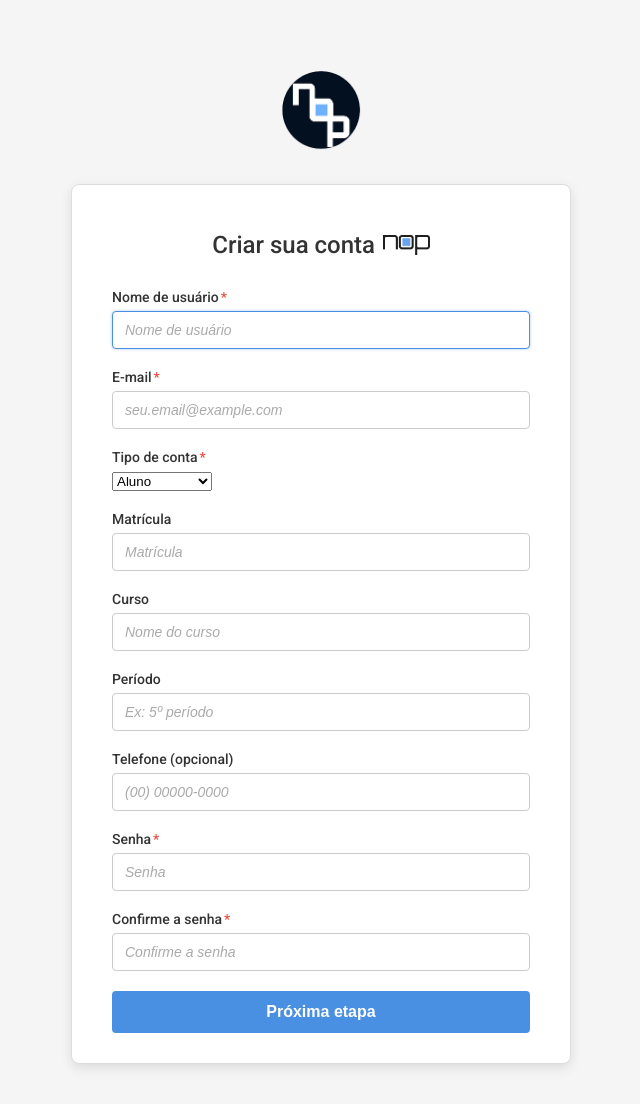
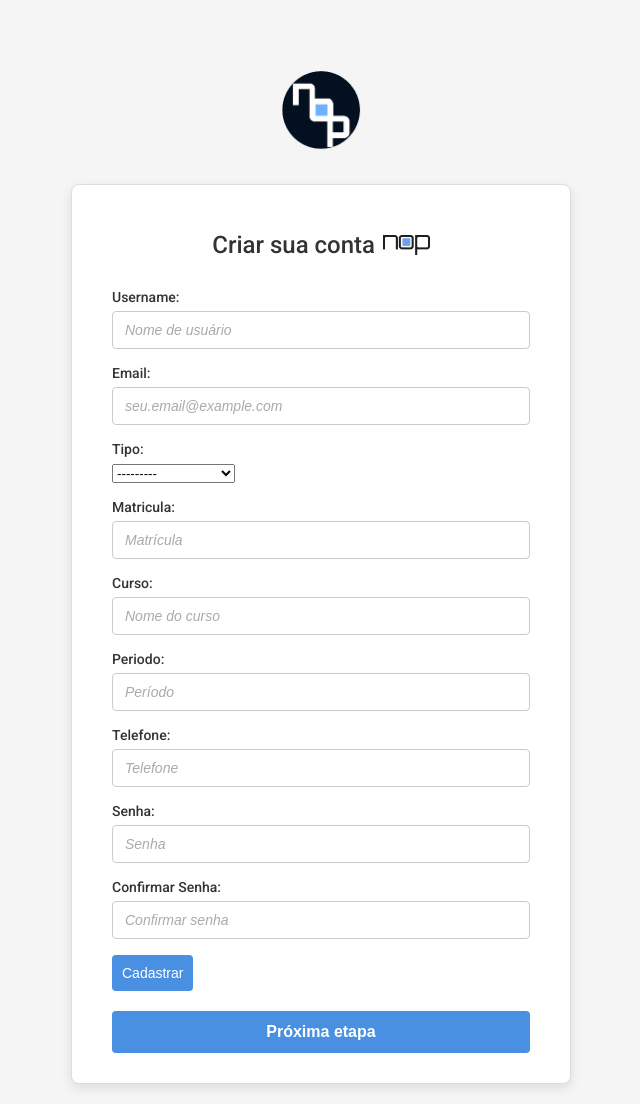
Before and after one commit to udagla5/INF1039---25.2---Time-1, a Django app: page /cadastro1/ in a window 1280 px wide. Shown: the whole page, without its empty margins (319-959 px from the left). Before the commit the page ends 1068 px from the top, so only its background shows below. Run offline with Django 5.2, Linux system fonts and the light colour scheme.

Commit message:
Cadastro de usuario

```diff
--- a/Projeto Django/nop/contas/forms.py
+++ b/Projeto Django/nop/contas/forms.py
@@ -10,97 +10,58 @@ from .models import Usuario, Oportunidade, Interesse
 # ===============================
 # cadastro1.html - RF1, RF2
 # ===============================
+class UsuarioForm(forms.ModelForm):
+    class Meta:
+        model = Usuario
+        fields = ['username', 'email', 'tipo', 'matricula', 'curso', 'periodo', 'telefone']
+        widgets = {
+            'username': forms.TextInput(attrs={'class': 'form-control', 'placeholder': 'Nome de usuário'}),
+            'email': forms.EmailInput(attrs={'class': 'form-control', 'placeholder': 'seu.email@example.com'}),
+            'tipo': forms.Select(attrs={'class': 'form-control'}),
+            'matricula': forms.TextInput(attrs={'class': 'form-control', 'placeholder': 'Matrícula'}),
+            'curso': forms.TextInput(attrs={'class': 'form-control', 'placeholder': 'Nome do curso'}),
+            'periodo': forms.TextInput(attrs={'class': 'form-control', 'placeholder': 'Período'}),
+            'telefone': forms.TextInput(attrs={'class': 'form-control', 'placeholder': 'Telefone'}),
+        }
 
-class UsuarioCreationForm(UserCreationForm):
-    """Formulário de cadastro de usuário (cadastro1.html)"""
-
-    email = forms.EmailField(
-        required=True,
-        widget=forms.EmailInput(attrs={
-            'class': 'form-control',
-            'placeholder': 'seu.email@example.com'
-        })
+    password1 = forms.CharField(
+        widget=forms.PasswordInput(attrs={'class': 'form-control', 'placeholder': 'Senha'}),
+        label="Senha"
+    )
+    password2 = forms.CharField(
+        widget=forms.PasswordInput(attrs={'class': 'form-control', 'placeholder': 'Confirmar senha'}),
+        label="Confirmar Senha"
     )
 
-    # Se Usuario.TIPOS_USUARIO não existir, defina aqui:
-    TIPOS_USUARIO = [
-        ('ALUNO', 'Aluno'),
-        ('PROFESSOR', 'Professor'),
-        ('COORDENADOR', 'Coordenador'),
-    ]
+    # Validar se as senhas coincidem
+    def clean(self):
+        cleaned_data = super().clean()
+        password1 = cleaned_data.get('password1')
+        password2 = cleaned_data.get('password2')
 
-    tipo = forms.ChoiceField(
-        choices=TIPOS_USUARIO,
-        widget=forms.Select(attrs={'class': 'form-control'})
-    )
+        if password1 and password2 and password1 != password2:
+            raise forms.ValidationError("As senhas não coincidem.")
 
-    matricula = forms.CharField(
-        max_length=20,
-        required=False,
-        widget=forms.TextInput(attrs={
-            'class': 'form-control',
-            'placeholder': 'Matrícula'
-        })
-    )
+        return cleaned_data
 
-    curso = forms.CharField(
-        max_length=100,
-        required=False,
-        widget=forms.TextInput(attrs={
-            'class': 'form-control',
-            'placeholder': 'Nome do curso'
-        })
-    )
-
-    periodo = forms.CharField(
-        max_length=20,
-        required=False,
-        widget=forms.TextInput(attrs={
-            'class': 'form-control',
-            'placeholder': 'Ex: 5º período'
-        })
-    )
-
-    telefone = forms.CharField(
-        max_length=20,
-        required=False,
-        widget=forms.TextInput(attrs={
-            'class': 'form-control',
-            'placeholder': '(00) 00000-0000'
-        })
-    )
-
-    class Meta:
-        model = User  # ← Usar User do Django se Usuario não existir
-        fields = ['username', 'email', 'password1', 'password2',
-                  'tipo', 'matricula', 'curso', 'periodo', 'telefone']
-        widgets = {
-            'username': forms.TextInput(attrs={
-                'class': 'form-control',
-                'placeholder': 'Nome de usuário'
-            }),
-        }
-
-    def __init__(self, *args, **kwargs):
-        super().__init__(*args, **kwargs)
-        self.fields['password1'].widget.attrs.update({
-            'class': 'form-control',
-            'placeholder': 'Senha'
-        })
-        self.fields['password2'].widget.attrs.update({
-            'class': 'form-control',
-            'placeholder': 'Confirme a senha'
-        })
+    # Validar se o nome de usuário (campo 'usuario') já está em uso
+    def clean_usuario(self):
+        usuario = self.cleaned_data.get('usuario')
+        if Usuario.objects.filter(usuario=usuario).exists():  # Verificar no campo 'usuario', não 'username'
+            raise forms.ValidationError('Este nome de usuário já está em uso.')
+        return usuario
 
     def save(self, commit=True):
+        # Sobrescrever o método save para garantir que a senha seja criptografada
         user = super().save(commit=False)
-        user.email = self.cleaned_data['email']
+
+        # Definir a senha do usuário de forma segura
+        user.set_password(self.cleaned_data['password1'])
+
         if commit:
             user.save()
-            # Se você tiver modelo Usuario personalizado, crie aqui
-            # Usuario.objects.create(user=user, tipo=self.cleaned_data['tipo'], ...)
+
         return user
-
 
 # ===============================
 # cadastro2.html - RF3
--- a/Projeto Django/nop/contas/models.py
+++ b/Projeto Django/nop/contas/models.py
@@ -7,6 +7,9 @@ from django.utils import timezone
 # ===============================
 
 class Usuario(AbstractUser):
+    username = models.CharField(max_length=20, unique=True)
+    email = models.CharField(max_length=20, unique=True)
+    senha = models.CharField(max_length=20)
     TIPOS_USUARIO = [
         ('ALUNO', 'Aluno PUC-Rio'),
         ('PROFESSOR', 'Professor/Gestor'),
@@ -17,7 +20,8 @@ class Usuario(AbstractUser):
     curso = models.CharField(max_length=100, blank=True, null=True)
     periodo = models.CharField(max_length=20, blank=True, null=True)
     telefone = models.CharField(max_length=20, blank=True, null=True)
-    interesses = models.ManyToManyField('Interesse', blank=True, related_name='usuarios')
+
+    REQUIRED_FIELDS = ['email']  # Outros campos que são obrigatórios
 
     def __str__(self):
         return f"{self.username} ({self.get_tipo_display()})"
--- a/Projeto Django/nop/contas/views.py
+++ b/Projeto Django/nop/contas/views.py
@@ -2,11 +2,19 @@
 from django.shortcuts import render, redirect
 from django.contrib.auth.mixins import LoginRequiredMixin
 from django.contrib.auth.decorators import login_required
+from django.contrib.auth.forms import UserCreationForm
 from django.views.generic import FormView, ListView
 from django.contrib import messages
 from django.contrib.auth import login, authenticate
-from .forms import UsuarioCreationForm, OportunidadeForm, CustomLoginForm, InteressesForm, EditarPerfilForm
-from .models import Oportunidade
+from .forms import OportunidadeForm, CustomLoginForm, InteressesForm, EditarPerfilForm, UsuarioForm
+from .models import Oportunidade, Usuario
+from django.contrib.auth.models import User
+
+# ========== AUTENTICAÇÃO ==========
+from django.shortcuts import render, redirect
+from django.contrib.auth import login
+from django.contrib import messages
+from .models import Usuario  # Importa o seu modelo Usuario personalizado
 
 # ========== PÁGINAS PRINCIPAIS ==========
 def home(request):
@@ -21,18 +29,23 @@ class FeedView(LoginRequiredMixin, ListView):
     redirect_field_name = 'redirect_to'
 
 
-
-# ========== AUTENTICAÇÃO ==========
 def cadastro1(request):
     if request.method == 'POST':
-        form = UsuarioCreationForm(request.POST)
+        form = UsuarioForm(request.POST)
         if form.is_valid():
-            user = form.save()
-            login(request, user)
-            messages.success(request, 'Cadastro realizado com sucesso!')
-            return redirect('cadastro2')
+            # Criar o usuário sem salvar ainda (commit=False)
+            usuario = form.save(commit=False)
+
+            # Criptografar a senha
+            usuario.set_password(form.cleaned_data['password1'])
+
+            # Salvar o usuário
+            usuario.save()
+            messages.success(request, 'Usuário criado com sucesso!')
+            return redirect('login')  # Direcionar para a página de login ou outra
     else:
-        form = UsuarioCreationForm()
+        form = UsuarioForm()
+
     return render(request, 'cadastro1.html', {'form': form})
 
 def cadastro2(request):
--- a/Projeto Django/nop/templates/cadastro1.html
+++ b/Projeto Django/nop/templates/cadastro1.html
@@ -33,77 +33,11 @@
             <form method="POST">
                 {% csrf_token %}
 
-                <div class="form-group">
-                    <label for="{{ form.username.id_for_label }}">Nome de usuário<span class="required">*</span></label>
-                    {{ form.username }}
-                    {% if form.username.errors %}
-                        <span class="error">{{ form.username.errors.0 }}</span>
-                    {% endif %}
-                </div>
-
-                <div class="form-group">
-                    <label for="{{ form.email.id_for_label }}">E-mail<span class="required">*</span></label>
-                    {{ form.email }}
-                    {% if form.email.errors %}
-                        <span class="error">{{ form.email.errors.0 }}</span>
-                    {% endif %}
-                </div>
-
-                <div class="form-group">
-                    <label for="{{ form.tipo.id_for_label }}">Tipo de conta<span class="required">*</span></label>
-                    {{ form.tipo }}
-                    {% if form.tipo.errors %}
-                        <span class="error">{{ form.tipo.errors.0 }}</span>
-                    {% endif %}
-                </div>
-
-                <div class="form-group">
-                    <label for="{{ form.matricula.id_for_label }}">Matrícula</label>
-                    {{ form.matricula }}
-                    {% if form.matricula.errors %}
-                        <span class="error">{{ form.matricula.errors.0 }}</span>
-                    {% endif %}
-                </div>
-
-                <div class="form-group">
-                    <label for="{{ form.curso.id_for_label }}">Curso</label>
-                    {{ form.curso }}
-                    {% if form.curso.errors %}
-                        <span class="error">{{ form.curso.errors.0 }}</span>
-                    {% endif %}
-                </div>
-
-                <div class="form-group">
-                    <label for="{{ form.periodo.id_for_label }}">Período</label>
-                    {{ form.periodo }}
-                    {% if form.periodo.errors %}
-                        <span class="error">{{ form.periodo.errors.0 }}</span>
-                    {% endif %}
-                </div>
-
-                <div class="form-group">
-                    <label for="{{ form.telefone.id_for_label }}">Telefone (opcional)</label>
-                    {{ form.telefone }}
-                    {% if form.telefone.errors %}
-                        <span class="error">{{ form.telefone.errors.0 }}</span>
-                    {% endif %}
-                </div>
-
-                <div class="form-group">
-                    <label for="{{ form.password1.id_for_label }}">Senha<span class="required">*</span></label>
-                    {{ form.password1 }}
-                    {% if form.password1.errors %}
-                        <span class="error">{{ form.password1.errors.0 }}</span>
-                    {% endif %}
-                </div>
-
-                <div class="form-group">
-                    <label for="{{ form.password2.id_for_label }}">Confirme a senha<span class="required">*</span></label>
-                    {{ form.password2 }}
-                    {% if form.password2.errors %}
-                        <span class="error">{{ form.password2.errors.0 }}</span>
-                    {% endif %}
-                </div>
+                <form method="post">
+                    {% csrf_token %}
+                    {{ form.as_p }}
+                    <button type="submit" class="btn btn-primary">Cadastrar</button>
+                </form>
 
                 <button type="submit" class="btn btn-submit">
                     Próxima etapa
```
Also changed, not shown: Projeto Django/nop/contas/migrations/0002_remove_usuario_interesses_usuario_senha_and_more.py (added), Projeto Django/nop/contas/migrations/0003_alter_usuario_senha.py (added), Projeto Django/nop/contas/migrations/0004_remove_usuario_usuario_alter_usuario_username.py (added).
